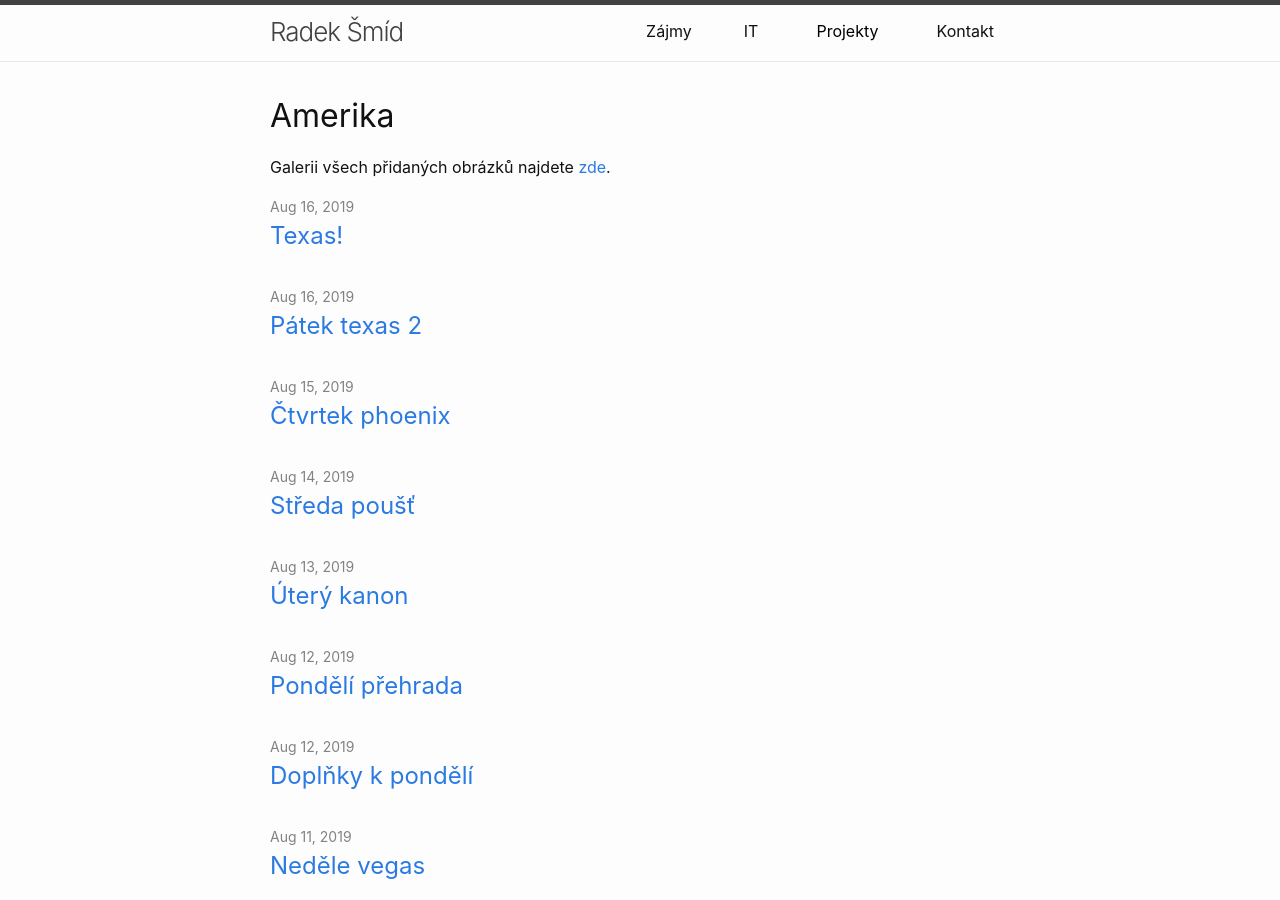
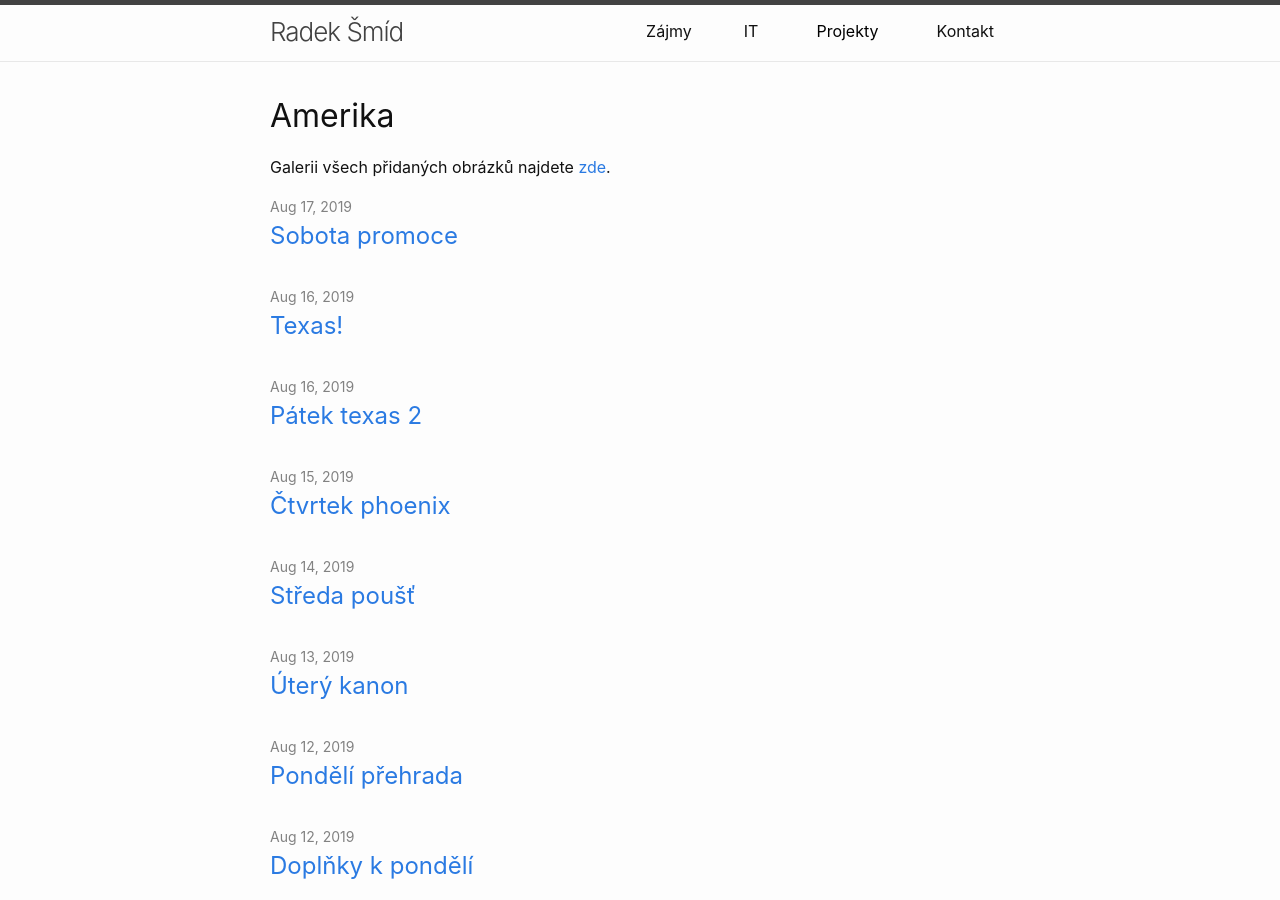
Before and after one commit to Smidra/rada.smid.io-site, a Jekyll site: the page built from amerika.md, in a window 1280 px wide and 900 px high. Built offline with Jekyll 4.4.1, drawn with Linux system fonts in a browser that asks for light colours; a file with an impossible date is left out.

Commit message:
Update from Forestry.io Radek Šmíd updated _posts/2019-08-18-Sobota - promoce.md

```diff
--- a/_posts/2019-08-18-Sobota - promoce.md
+++ b/_posts/2019-08-18-Sobota - promoce.md
@@ -1,6 +1,6 @@
 ---
 layout: post
-date:
+date: 2019-08-17 07:00:00 +0200
 
 ---
 Ráno vyrážíme na promoci. Promoce je v basketbalové hale.
```
Also changed, not shown: .forestry/front_matter/templates/post.yml.
